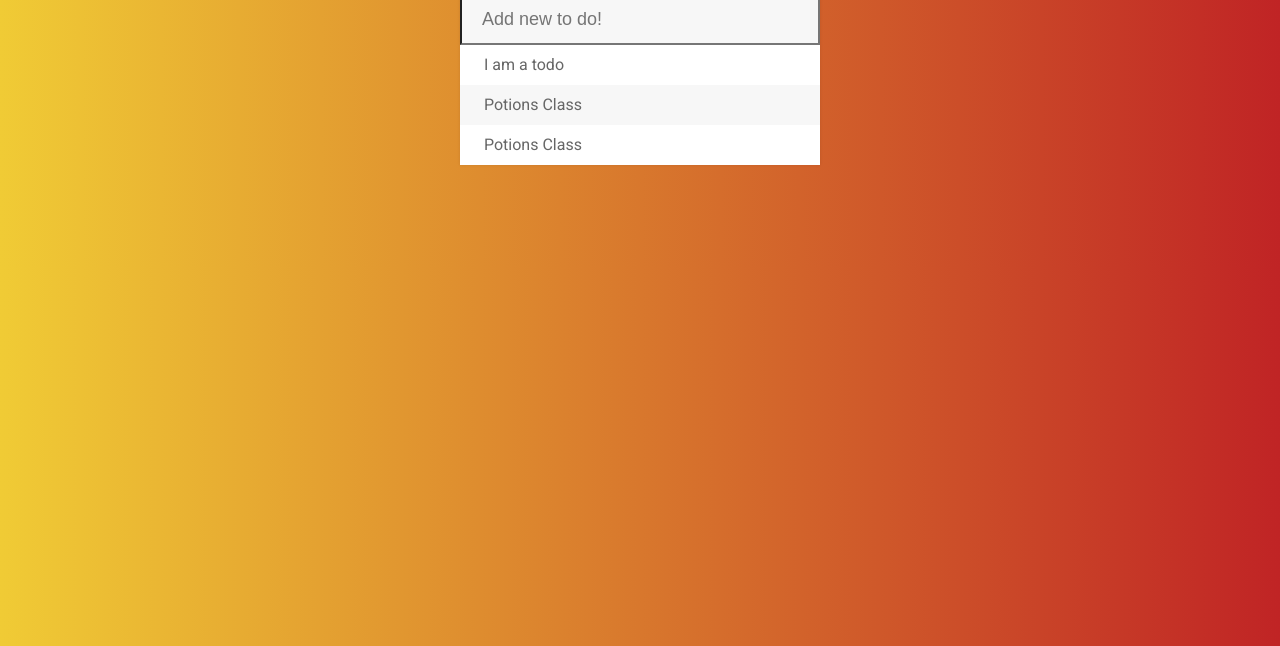
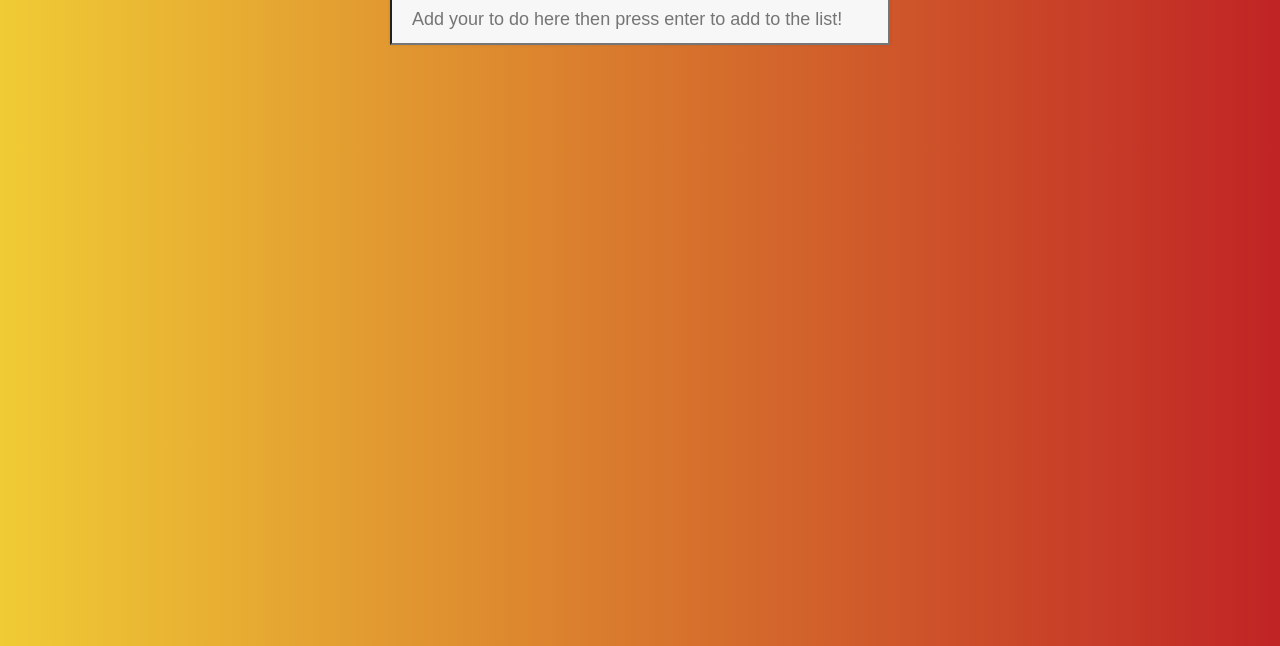
Before and after one commit to seanmcquaid/todov2, a plain HTML site: page index.html in a window 1280 px wide. Shown: the part 154-800 px from the top of the page. Drawn offline with nearby package versions, Linux system fonts and the light colour scheme.

Commit message:
Worked out a simple bug by erasing some code to allow for a truly "blank slate" for the todo list.

```diff
--- a/assets/css/styles.css
+++ b/assets/css/styles.css
@@ -60,7 +60,7 @@ span {
   text-align: center;
   width: 0;
   display: inline-block;
-  transition: 0.2s linear;
+  transition: 0.1s linear;
   opacity: 0;
 }
 
@@ -69,16 +69,12 @@ li:hover span {
   opacity: 1.0;
 }
 
-
-
-
 #container {
 background: #f7f7f7;
 box-shadow: 0 0 3px rgba(0,0,0, 0.1);
-width: 360px;
+width: 500px;
 margin: 100px auto;
 }
-
 
 .completed {
   color: gray;
--- a/index.html
+++ b/index.html
@@ -8,18 +8,17 @@
   <link rel="stylesheet" href="https://use.fontawesome.com/releases/v5.3.1/css/all.css" integrity="sha384-mzrmE5qonljUremFsqc01SB46JvROS7bZs3IO2EmfFsd15uHvIt+Y8vEf7N7fWAU" crossorigin="anonymous">
   <link href="https://fonts.googleapis.com/css?family=Roboto:400,500,700" rel="stylesheet">
   <link rel="stylesheet" type="text/css" media="screen" href="assets/css/styles.css"/>
-  <script type="text/javascript" src="assets/js/lib/jquery-3.3.1.min.js"></script>
+  <script
+  src="https://code.jquery.com/jquery-3.3.1.min.js"
+  integrity="sha256-FgpCb/KJQlLNfOu91ta32o/NMZxltwRo8QtmkMRdAu8="
+  crossorigin="anonymous"></script>
 </head>
 <body>
 
 <div id="container">
  <h1>To Do List <i class="fa fa-plus"></i></h1>
- <input type="text" placeholder="Add new to do!">
- <ul>
- <li><span><i class="fa fa-trash"></i></span> I am a todo</li>
- <li><span><i class="fa fa-trash"></i></span> Potions Class</li>
- <li><span><i class="fa fa-trash"></i></span> Potions Class</li>
- </ul>
+ <input type="text" placeholder="Add your to do here then press enter to add to the list!">
+ <ul></ul>
 </div>
 
 <script type="text/javascript" src="assets/js/todo.js"></script>
```
